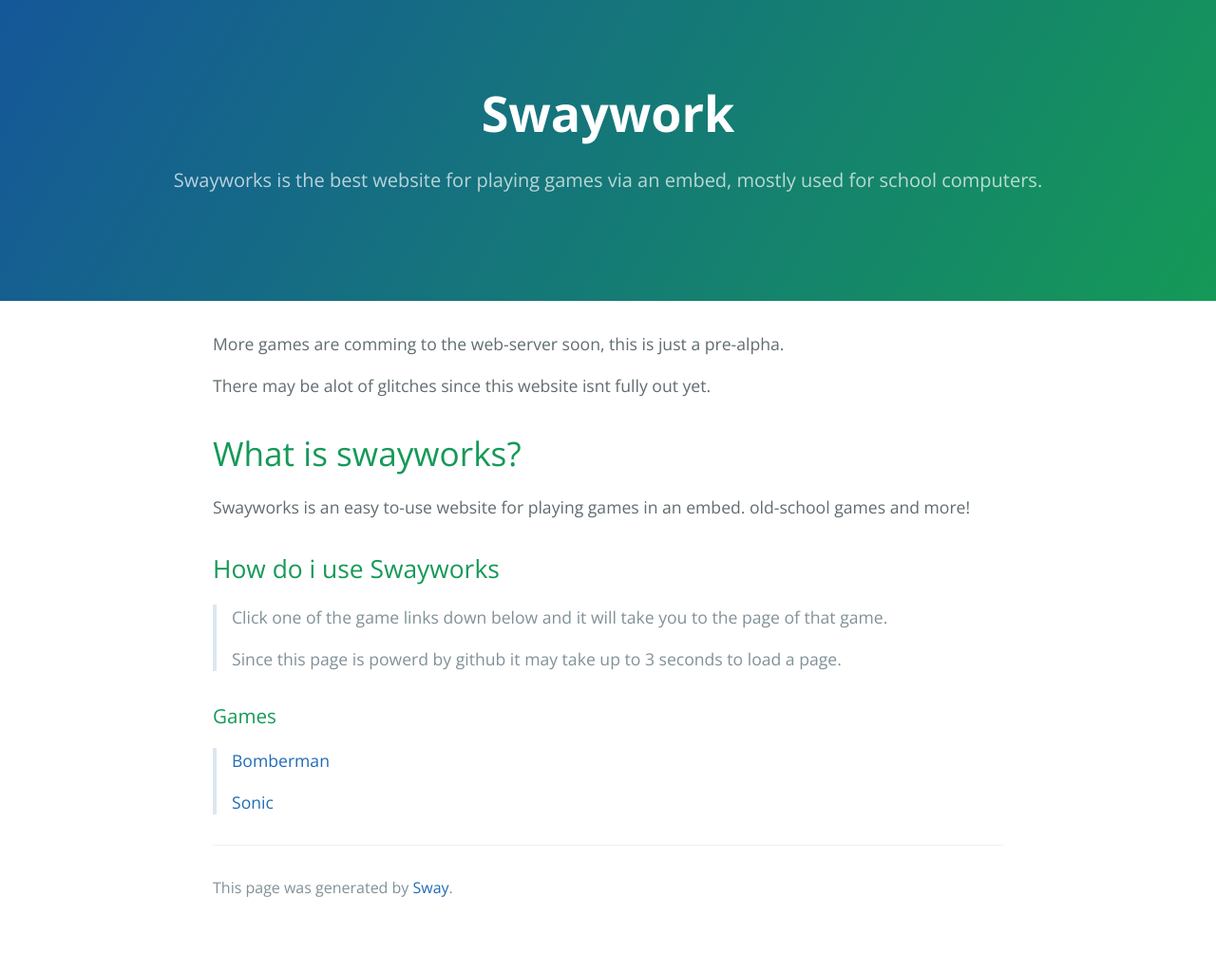
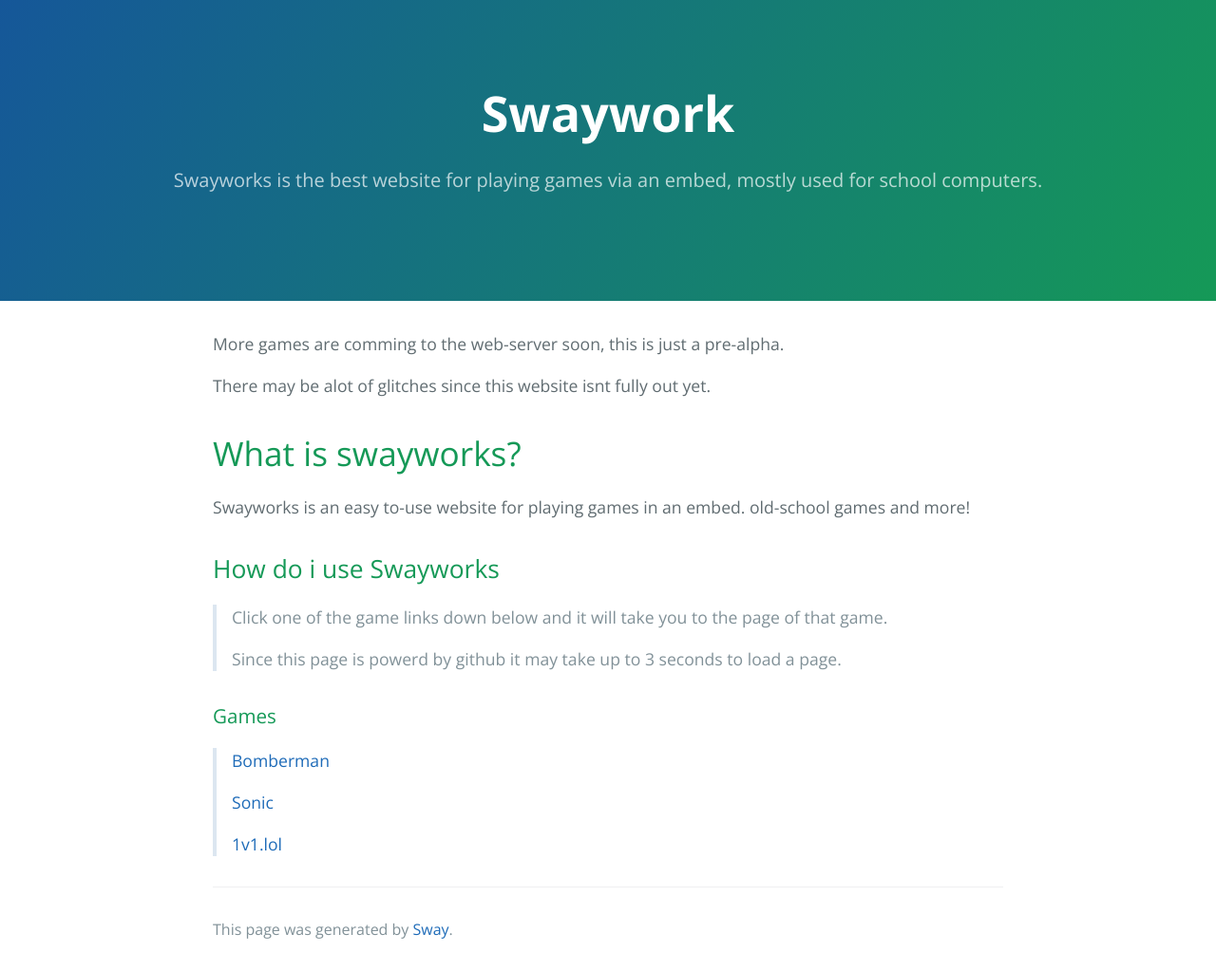
Before and after one commit to swaywork/swaywork.github.io, a Jekyll site: the page built from index.md, in a window 1280 px wide. Shown: the whole page at 95% size. Built offline with Jekyll 4.4.1, drawn with Linux system fonts in a browser that asks for light colours; before the commit the page ends 979 px from its top, so only the background shows below that.

Commit message:
Update index.md

```diff
--- a/index.md
+++ b/index.md
@@ -22,3 +22,4 @@ Swayworks is an easy to-use website for playing games in an embed. old-school ga
 >
 > [Sonic](./sonic.html)
 >
+> [1v1.lol](./1v1.lol.html)
```
